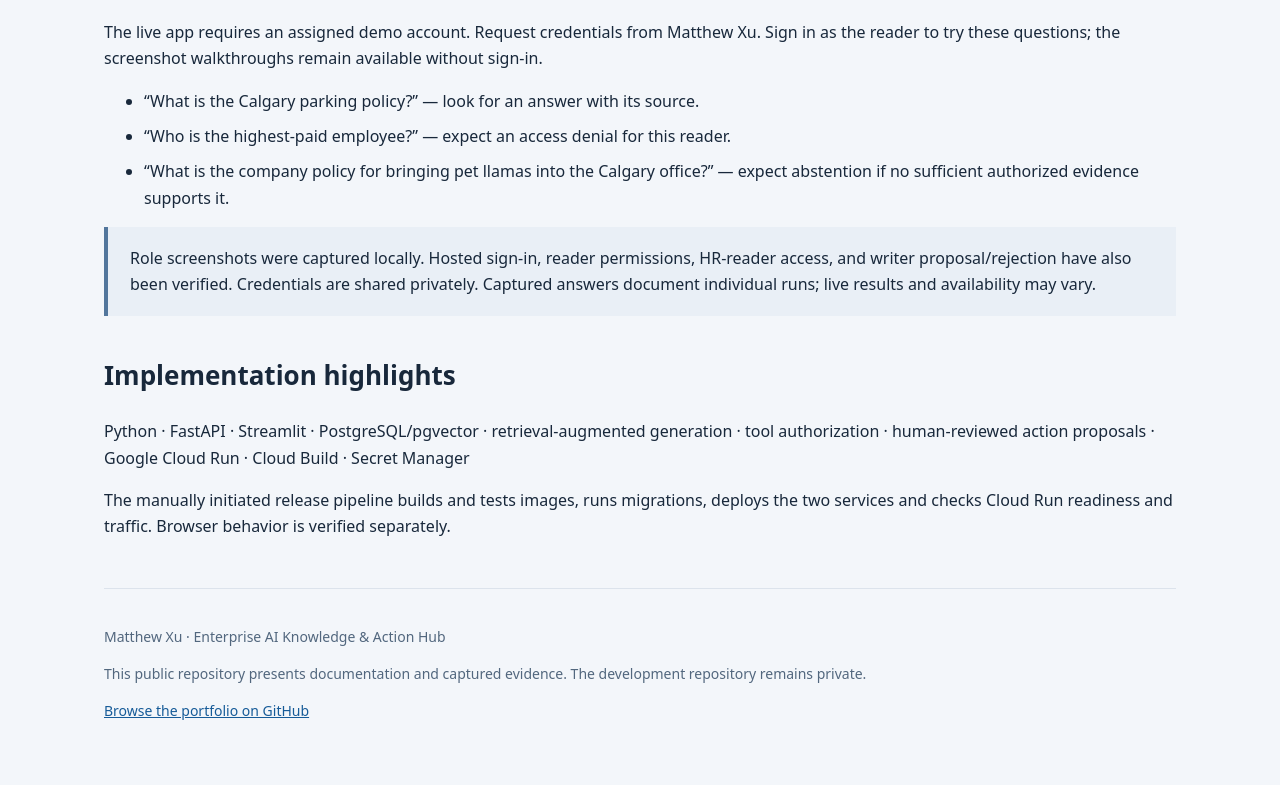
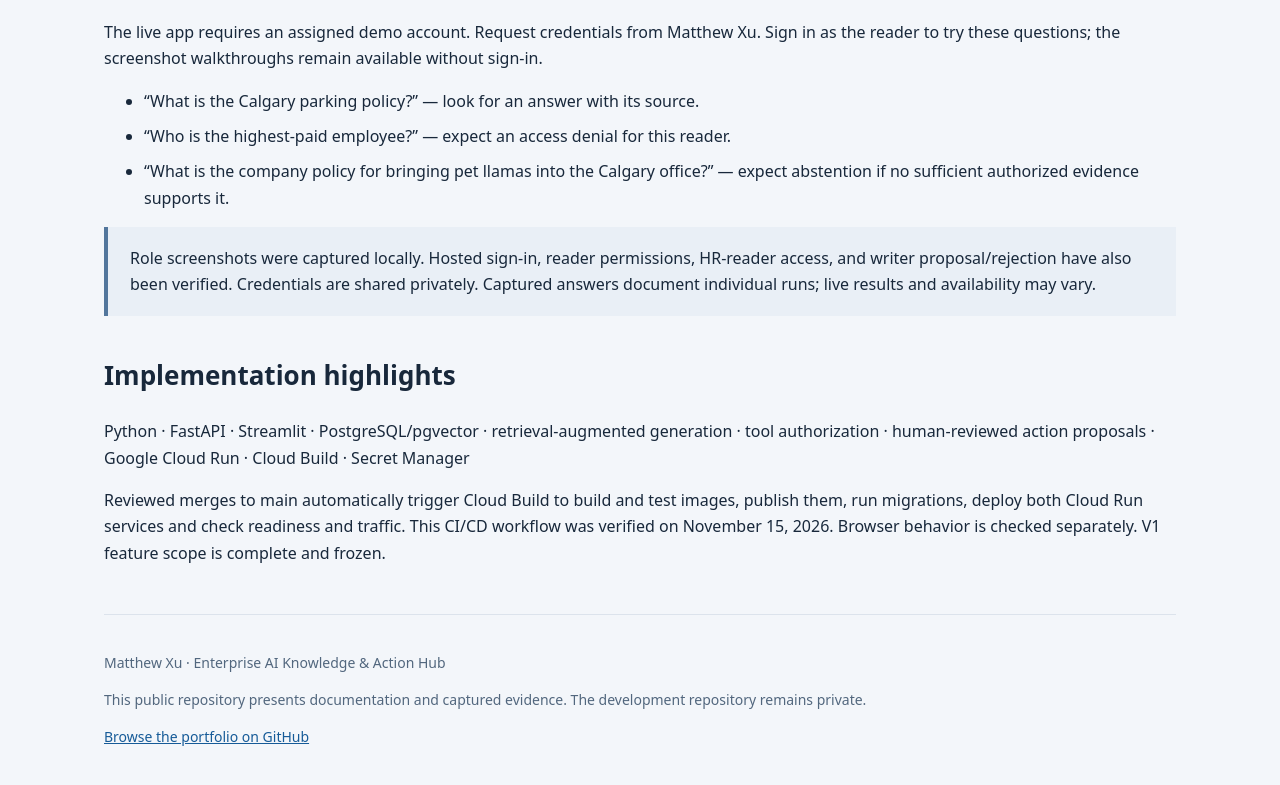
Before and after one commit to mattxhl/enterprise-ai-portfolio, a plain HTML site: page docs/index.html in a window 1280 px wide. Shown: the part 1086-1871 px from the top of the page. Drawn offline with Linux system fonts and the light colour scheme.

Commit message:
docs: describe verified CI/CD and frozen V1 scope

```diff
--- a/docs/index.html
+++ b/docs/index.html
@@ -10,6 +10,6 @@
 <article class="card"><p class="label">03 · Engineering</p><h3>Architecture and decisions</h3><p>How the API, orchestrator, authorized tools, RAG and database fit together, plus the release process and the scope of the evidence.</p><a href="03-architecture.html">Explore the architecture →</a></article>
 </div></section>
 <section><h2>Try these questions as a reader</h2><p>The live app requires an assigned demo account. Request credentials from Matthew Xu. Sign in as the reader to try these questions; the screenshot walkthroughs remain available without sign-in.</p><ul><li>“What is the Calgary parking policy?” — look for an answer with its source.</li><li>“Who is the highest-paid employee?” — expect an access denial for this reader.</li><li>“What is the company policy for bringing pet llamas into the Calgary office?” — expect abstention if no sufficient authorized evidence supports it.</li></ul><p class="note">Role screenshots were captured locally. Hosted sign-in, reader permissions, HR-reader access, and writer proposal/rejection have also been verified. Credentials are shared privately. Captured answers document individual runs; live results and availability may vary.</p></section>
-<section><h2>Implementation highlights</h2><p>Python · FastAPI · Streamlit · PostgreSQL/pgvector · retrieval-augmented generation · tool authorization · human-reviewed action proposals · Google Cloud Run · Cloud Build · Secret Manager</p><p>The manually initiated release pipeline builds and tests images, runs migrations, deploys the two services and checks Cloud Run readiness and traffic. Browser behavior is verified separately.</p></section>
+<section><h2>Implementation highlights</h2><p>Python · FastAPI · Streamlit · PostgreSQL/pgvector · retrieval-augmented generation · tool authorization · human-reviewed action proposals · Google Cloud Run · Cloud Build · Secret Manager</p><p>Reviewed merges to main automatically trigger Cloud Build to build and test images, publish them, run migrations, deploy both Cloud Run services and check readiness and traffic. This CI/CD workflow was verified on November 15, 2026. Browser behavior is checked separately. V1 feature scope is complete and frozen.</p></section>
 <footer><p>Matthew Xu · Enterprise AI Knowledge &amp; Action Hub</p><p>This public repository presents documentation and captured evidence. The development repository remains private.</p><a href="https://github.com/mattxhl/enterprise-ai-portfolio">Browse the portfolio on GitHub</a></footer>
 </main></body></html>
```
